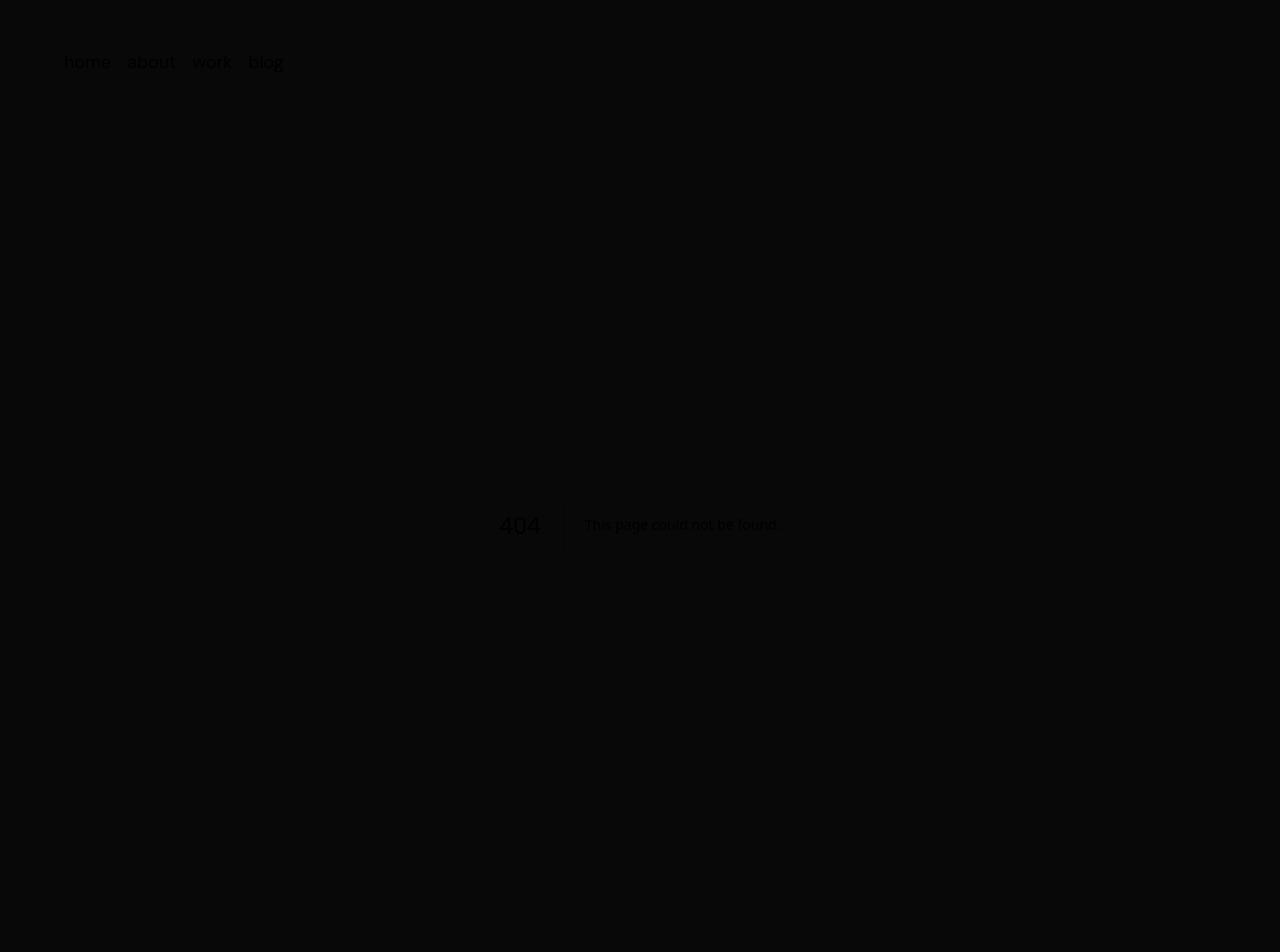
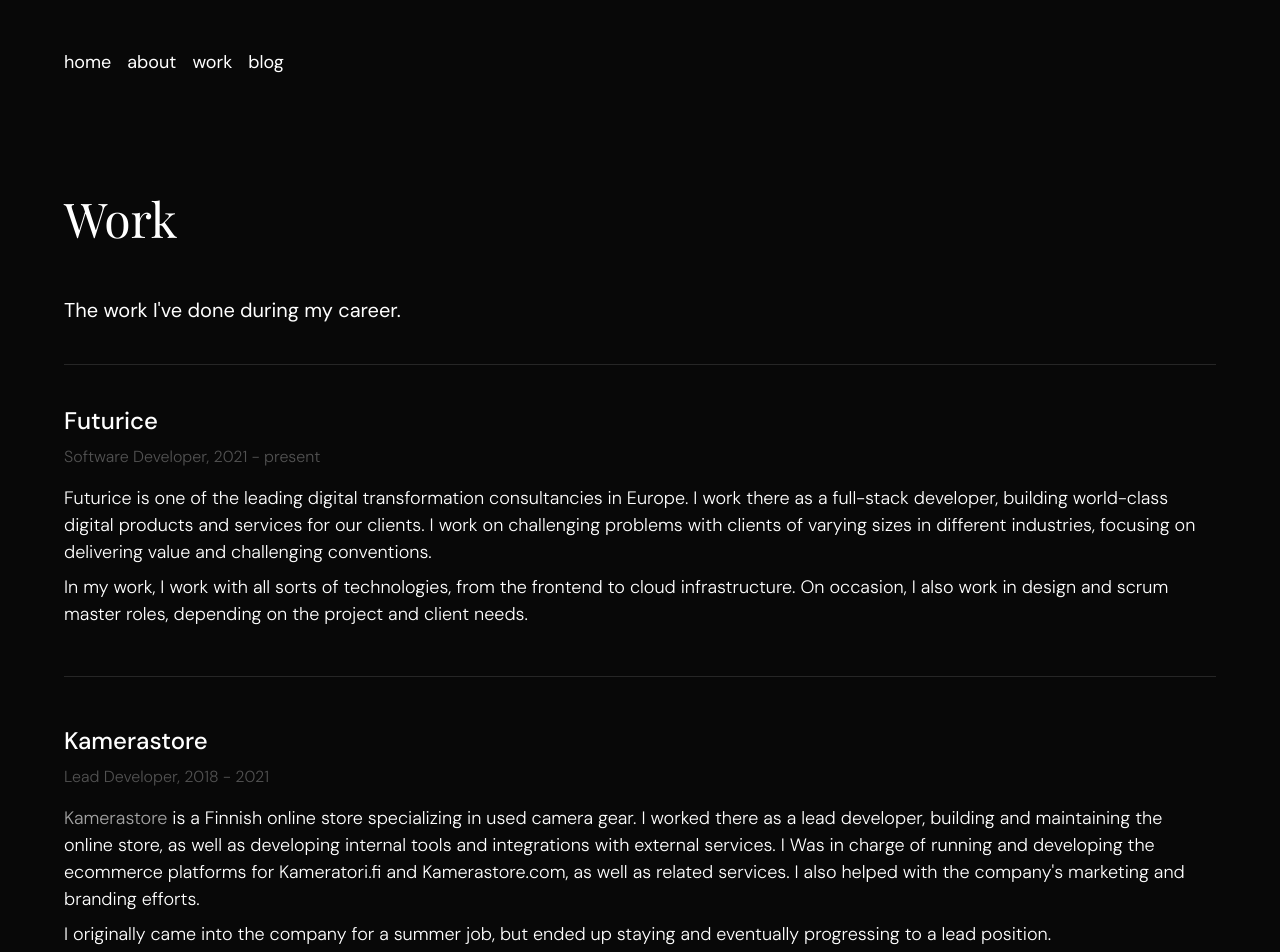
Before and after one commit to Eppu/eetueskelinen.com, a Next.js app: page /work in a window 1280 px wide. Before the commit this address had no page. Shown: the top 952 px of the page. Built offline with nearby package versions, Linux system fonts and the light colour scheme; a web font is replaced by a local one.

Commit message:
Add initial work page and some content

```diff
--- /dev/null
+++ b/app/work/page.tsx
@@ -0,0 +1,49 @@
+import type { Metadata } from "next";
+import Title from "../components/Title";
+
+export const metadata: Metadata = {
+  title: "Work",
+  description: "The work I've done during my career.",
+};
+
+export default function Work() {
+  return (
+    <section className="flex min-h-screen flex-col md:py-16 max-w-7xl">
+      <Title>Work</Title>
+      <p className="text-xl">The work I've done during my career.</p>
+      <hr className="my-10 border-neutral-800" />
+      {/* <div className="grid md:grid-cols-[5fr_3fr] items-center"> */}
+      <div className="text-lg font-light flex flex-col gap-2 leading-normal">
+        {/* <div className="flex flex-col gap-2 text-lg font-light"> */}
+        <h2 className="text-2xl font-medium ">Futurice</h2>
+        <p className="text-neutral-600 dark:text-neutral-400 text-base mb-2">Software Developer, 2021 - present</p>
+        <p>
+          Futurice is one of the leading digital transformation consultancies in Europe. I work there as a full-stack
+          developer, building world-class digital products and services for our clients. I work on challenging problems
+          with clients of varying sizes in different industries, focusing on delivering value and challenging
+          conventions.
+        </p>
+        <p>
+          In my work, I work with all sorts of technologies, from the frontend to cloud infrastructure. On occasion, I
+          also work in design and scrum master roles, depending on the project and client needs.
+        </p>
+        <hr className="my-10 border-neutral-800" />
+        <h2 className="text-2xl font-medium">Kamerastore</h2>
+        <p className="text-neutral-600 dark:text-neutral-400 text-base mb-2">Lead Developer, 2018 - 2021</p>
+        <p>
+          <a href="https://kamerastore.com" target="_blank" className="text-neutral-400 hover:underline">
+            Kamerastore
+          </a>{" "}
+          is a Finnish online store specializing in used camera gear. I worked there as a lead developer, building and
+          maintaining the online store, as well as developing internal tools and integrations with external services. I
+          Was in charge of running and developing the ecommerce platforms for Kameratori.fi and Kamerastore.com, as well
+          as related services. I also helped with the company's marketing and branding efforts.
+        </p>
+        <p>
+          I originally came into the company for a summer job, but ended up staying and eventually progressing to a lead
+          position.
+        </p>
+      </div>
+    </section>
+  );
+}
```
